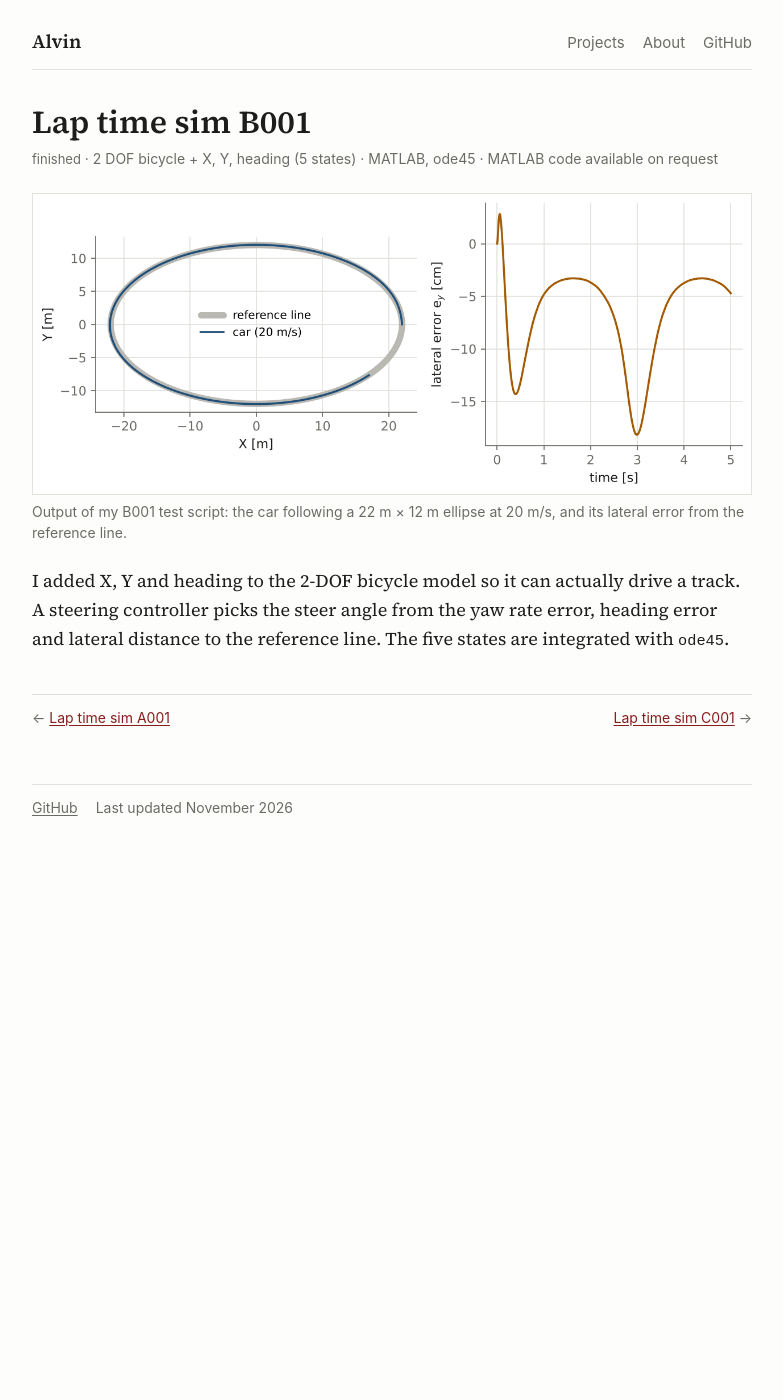
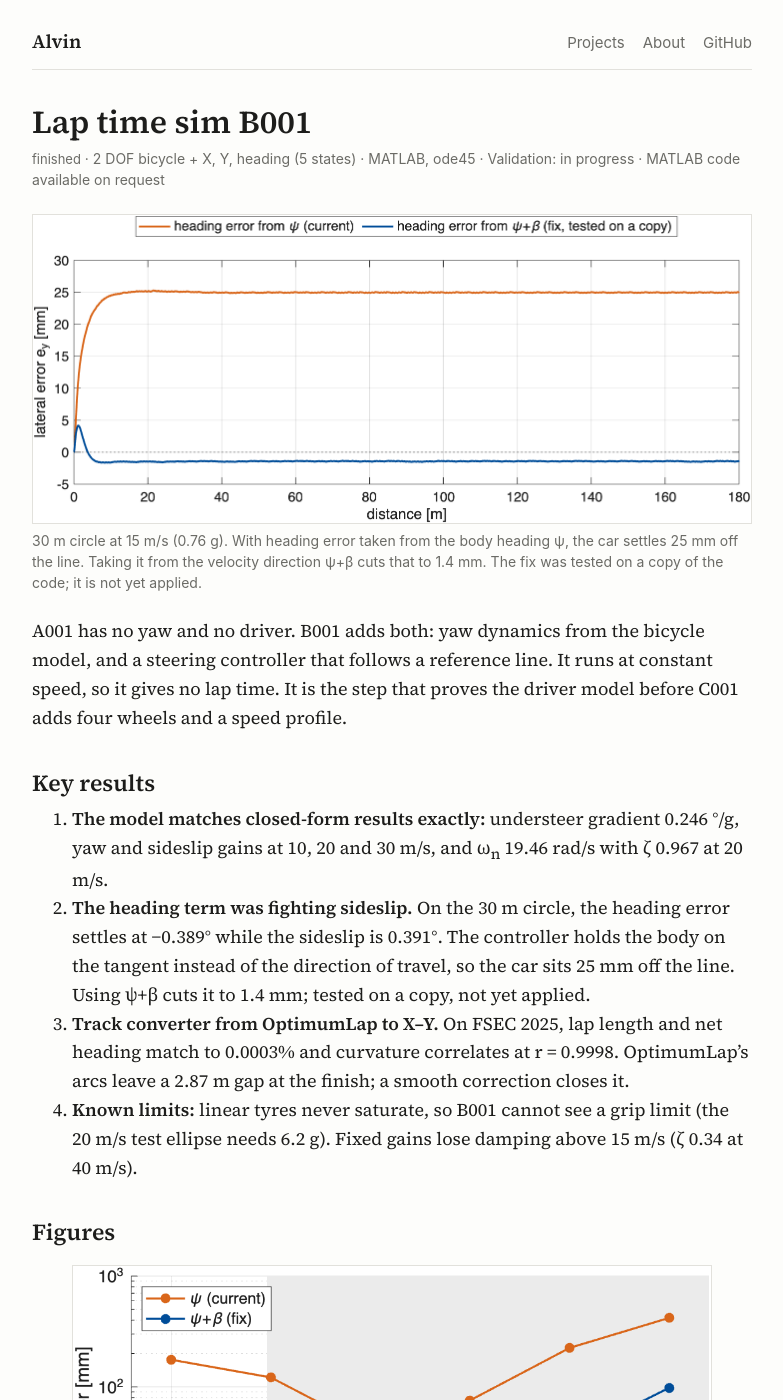
Before and after one commit to AartSin/vehicle_dynamics, a Jekyll site: the page built from _projects/03-b001.md, in a window 1280 px wide and 1400 px high. Shown: the whole window, without its empty margins (248-1031 px from the left). Built offline with Jekyll 4.4.1, drawn with Linux system fonts in a browser that asks for light colours; some of the changed text lies outside the part shown.

Commit message:
Update A001 wording from latest draft, add B001 page, report and PDFs
Co-Authored-By: Claude Opus 5.5 <noreply@anthropic.com>
Claude-Session: https://claude.ai/code/session_012sArsKhJ96XxJ7NdR2Wfat

```diff
--- a/_projects/03-b001.md
+++ b/_projects/03-b001.md
@@ -6,11 +6,36 @@ category: "Lap time simulation"
 status: done
 dof: "2 DOF bicycle + X, Y, heading (5 states)"
 purpose: "Drive the bicycle model around a track with a steering controller"
-tools: "MATLAB, ode45"
-summary: "The bicycle model driven around a track by a simple steering controller."
+tools: "MATLAB, ode45 · Validation: in progress"
+summary: "Linear bicycle model that steers itself round a track. Checking it against closed-form results showed the heading term was fighting sideslip."
 # code_path: "models/B001-bicycle-path-following"
-image: /assets/img/b001-path-following.png
-image_caption: "Output of my B001 test script: the car following a 22 m × 12 m ellipse at 20 m/s, and its lateral error from the reference line."
+image: /assets/img/b001-circle-error.png
+image_caption: "30 m circle at 15 m/s (0.76 g). With heading error taken from the body heading ψ, the car settles 25 mm off the line. Taking it from the velocity direction ψ+β cuts that to 1.4 mm. The fix was tested on a copy of the code; it is not yet applied."
 ---
 
-I added X, Y and heading to the 2-DOF bicycle model so it can actually drive a track. A steering controller picks the steer angle from the yaw rate error, heading error and lateral distance to the reference line. The five states are integrated with `ode45`.
+A001 has no yaw and no driver. B001 adds both: yaw dynamics from the bicycle model, and a steering controller that follows a reference line. It runs at constant speed, so it gives no lap time. It is the step that proves the driver model before C001 adds four wheels and a speed profile.
+
+## Key results
+
+1. **The model matches closed-form results exactly:** understeer gradient 0.246 °/g, yaw and sideslip gains at 10, 20 and 30 m/s, and ω<sub>n</sub> 19.46 rad/s with ζ 0.967 at 20 m/s.
+2. **The heading term was fighting sideslip.** On the 30 m circle, the heading error settles at −0.389° while the sideslip is 0.391°. The controller holds the body on the tangent instead of the direction of travel, so the car sits 25 mm off the line. Using ψ+β cuts it to 1.4 mm; tested on a copy, not yet applied.
+3. **Track converter from OptimumLap to X–Y.** On FSEC 2025, lap length and net heading match to 0.0003% and curvature correlates at r = 0.9998. OptimumLap's arcs leave a 2.87 m gap at the finish; a smooth correction closes it.
+4. **Known limits:** linear tyres never saturate, so B001 cannot see a grip limit (the 20 m/s test ellipse needs 6.2 g). Fixed gains lose damping above 15 m/s (ζ 0.34 at 40 m/s).
+
+## Figures
+
+<figure><img src="{{ '/assets/img/b001-error-vs-speed.png' | relative_url }}" alt="RMS lateral error against speed, current and fixed heading error"><figcaption class="small">RMS lateral error on the 44 × 24 m ellipse. The current error is smallest near 17 m/s, where steady sideslip crosses zero, which points to β as the cause. Shaded: speeds this ellipse cannot be driven at with μ<sub>y</sub> = 1.5.</figcaption></figure>
+
+<figure><img src="{{ '/assets/img/b001-track-curvature.png' | relative_url }}" alt="Track curvature from OptimumLap arcs and from the B001 X–Y conversion"><figcaption class="small">First 300 m of FSEC 2025. Curvature from OptimumLap's arcs against B001's converted X–Y track, 1 m average.</figcaption></figure>
+
+<figure><img src="{{ '/assets/img/b001-damping.png' | relative_url }}" alt="Lowest closed-loop damping against speed"><figcaption class="small">Linearised closed loop on a straight. Stable at every speed tested, but damping falls above 15 m/s because the gains are tuned at 20 m/s and not scheduled with speed.</figcaption></figure>
+
+<!-- What I learned: add 1–2 lines in your words, then remove these comment marks.
+## What I learned
+-->
+
+## Documents
+
+[Full technical report: method, equations, verification, track conversion →]({{ '/projects/b001/report/' | relative_url }})
+
+PDF downloads: [full report]({{ '/assets/pdf/B001_bicycle_model_report.pdf' | relative_url }}) · [summary]({{ '/assets/pdf/B001_bicycle_model_summary.pdf' | relative_url }})
```
Also changed, not shown: _projects/02-a001.md (+2 -2 lines), a001-report.md (+18 -5 lines), b001-report.md (added, +199 -0 lines), assets/img/b001-circle-error.png (added), assets/img/b001-damping.png (added), assets/img/b001-error-vs-speed.png (added), assets/img/b001-path-following.png (deleted), assets/img/b001-track-curvature.png (added), 4 other files.
